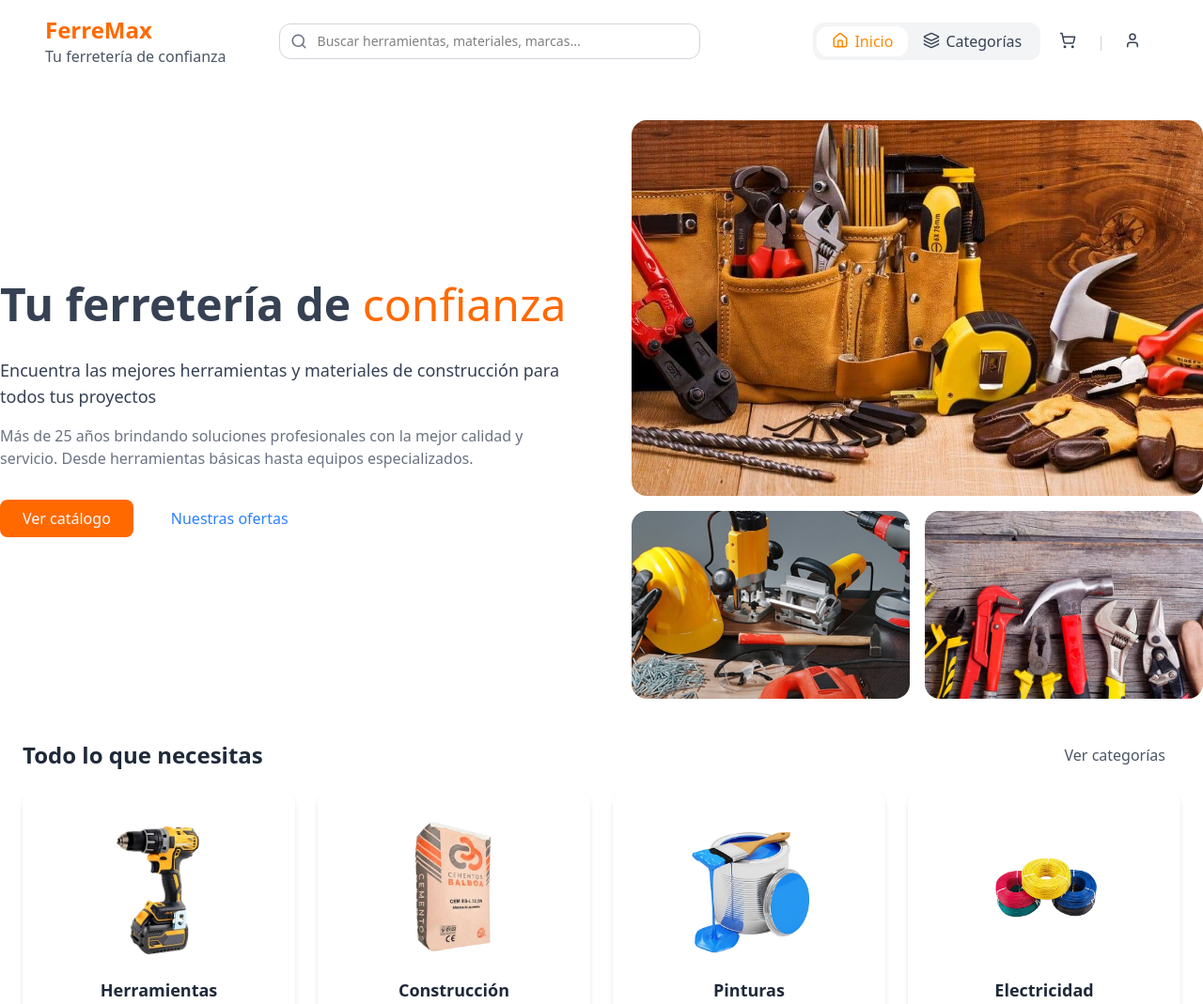
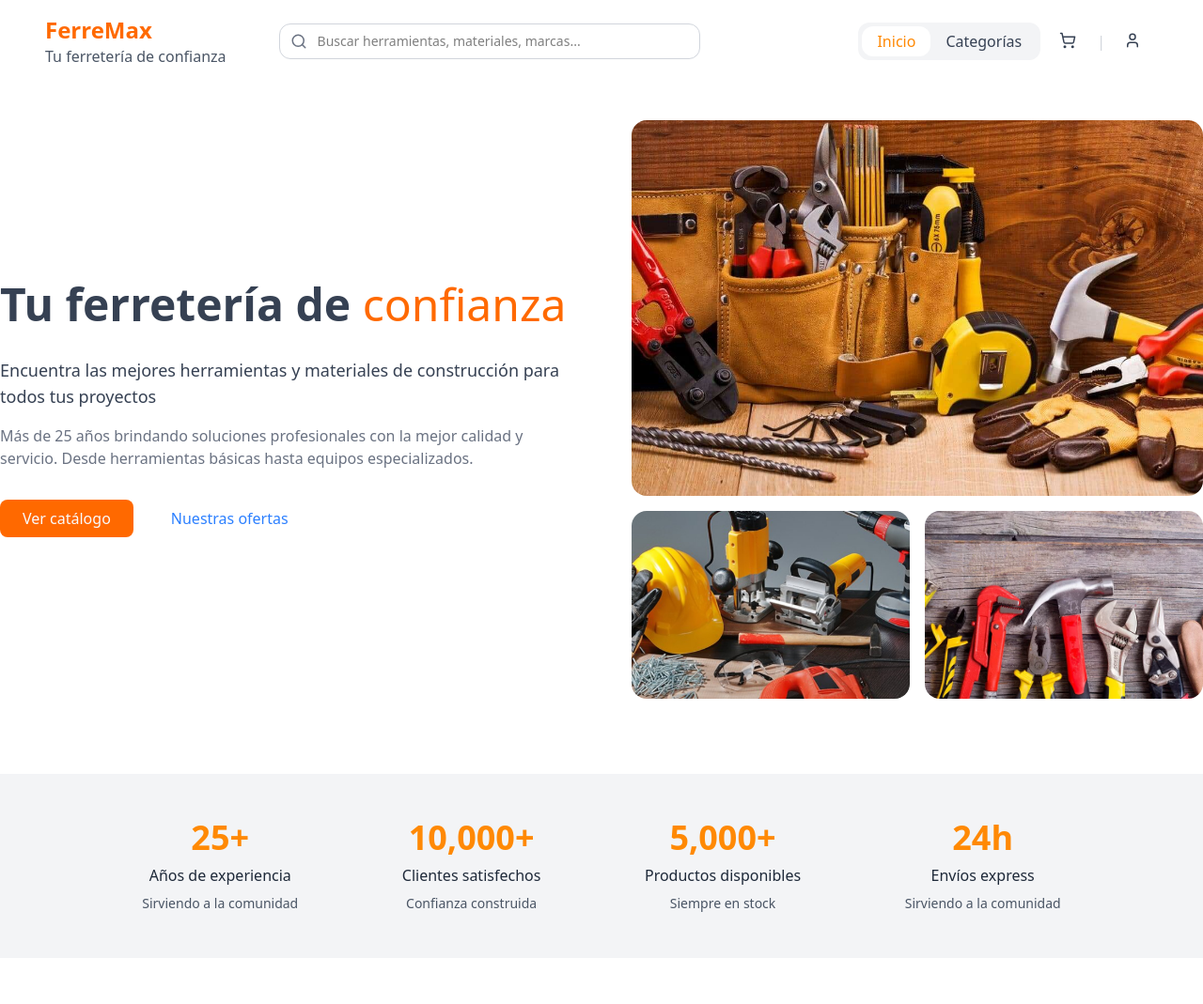
Before and after one commit to davidLM20/shop-web-react, a React (Vite) app: page / in a window 1280 px wide. Shown: the top 1069 px of the page at 94% size. Built offline with nearby package versions, Linux system fonts and the light colour scheme.

Commit message:
Actualizar NavButton y se agrego la seccion de metricas en home

```diff
--- a/src/components/layout/Navbar.tsx
+++ b/src/components/layout/Navbar.tsx
@@ -22,7 +22,6 @@ function Navbar() {
         <nav className={`fixed top-0 left-0 px-12 py-4 w-full bg-white z-50 transition-shadow duration-300 ${hasShadow ? "shadow-md" : ""
             }`}>
             <div className="flex items-center justify-between">
-                {/* Logo */}
                 <div>
                     <div className="text-2xl font-bold text-orange-500">FerreMax</div>
                     <p className="font-size:0.5rem text-gray-600">Tu ferretería de confianza</p>
@@ -30,13 +29,12 @@ function Navbar() {
                 <div className="flex-1 pl-8 mx-6">
                     <SearchBar onSearch={handleSearch} />
                 </div>
-                {/* Menú */}
                 <ul className="flex items-center gap-1">
                     <div className="flex bg-gray-100 rounded-xl p-1">
-                        <NavButton to="/" variant="primary" icon={<Home size={18} />}>
+                        <NavButton to="/" variant="primary">
                             Inicio
                         </NavButton>
-                        <NavButton to="categorias" variant="primary" icon={<Layers size={18} />}>
+                        <NavButton to="categorias" variant="primary">
                             Categorías
                         </NavButton>
                     </div>
--- a/src/components/ui/Button.tsx
+++ b/src/components/ui/Button.tsx
@@ -11,7 +11,7 @@ const Button = ({ children, onClick, type = "button", variant = "primary" }:Butt
 
     const variants: Record<string, string> = {
         primary: "px-6 py-2 text-gray-50 bg-orange-500 rounded-lg hover:bg-oranbge-600 hover:scale-105 transition-trasform",
-        secondary: "px-6 py-2 text-blue-500 bg-white rounded-4xl hover:bg-gray-200",
+        secondary: "px-6 py-2 text-blue-500 bg-white rounded-lg hover:bg-gray-200",
     };
 
     const className = `${variants[variant]}`;
--- a/src/components/ui/Navbutton.tsx
+++ b/src/components/ui/Navbutton.tsx
@@ -16,7 +16,7 @@ export default function NavButton({ to, children, icon, variant = "secondary" }:
     const baseStyle = "flex items-center gap-1 px-4 py-2 rounded-4xl text-gray-50 hover:bg-gray-100";
 
     const variants: Record<Variant, string> = {
-        primary:"h-8 text-gray-700 hover:bg-gray-50 hover:text-orange-500 rounded-xl",
+        primary:"h-8 fond-medium text-gray-700 hover:bg-gray-50 hover:text-orange-500 rounded-xl",
         secondary:"h-8 text-gray-700 hover:bg-white hover:text-orange-500 rounded-xs",
         icon:"h-10 text-gray-700 rounded-xl hover:bg-gray-100"
     }
@@ -27,7 +27,7 @@ export default function NavButton({ to, children, icon, variant = "secondary" }:
         <NavLink
             to={to}
             className={({ isActive }) =>
-                `${baseStyle} ${variants[variant]} ${isActive && variant !== "icon" ? " bg-white text-orange-400":""}`
+                `${baseStyle} ${variants[variant]} ${isActive && variant !== "icon" ? " bg-white text-orange-400 hover:bg-gray-100":""}`
             }>
             {icon && <span className="w-5 h-5">{icon}</span>}
             {variant !=="icon" && children}
--- a/src/pages/Home/components/Hero.tsx
+++ b/src/pages/Home/components/Hero.tsx
@@ -5,7 +5,7 @@ import thirdImg from "../../../assets/img//home/herramientas-ferreteria.jpeg";
 
 const Hero = () => {
     return (
-        <section className="flex items-center max-w-[1440px] mx-auto pt-32 rounded-2xl gap-16">
+        <section className="flex items-center max-w-[1440px] mx-auto pt-32 rounded-2xl gap-16 mb-20">
             <div className="flex flex-col w-[50%] pt-20 pb-20 gap-4">
                 <h1 className="text-5xl">
                     <span className="font-bold text-gray-700">Tu ferretería de</span>{" "}
--- /dev/null
+++ b/src/pages/Home/components/Metrics.tsx
@@ -0,0 +1,28 @@
+const Metrics = () =>{
+    return (
+        <section className="flex justify-around bg-gray-100 py-12 px-24">
+            <div className="flex flex-col text-center gap-2">
+                <h4 className="text-4xl font-bold text-orange-400">25+</h4>
+                <p className="text-base text-gray-800 font-medium">Años de experiencia</p>
+                <p className="text-sm text-gray-600">Sirviendo a la comunidad</p>
+            </div>
+            <div className="flex flex-col text-center gap-2">
+                <h4 className="text-4xl font-bold text-orange-400">10,000+</h4>
+                <p className="text-gray-800 font-medium">Clientes satisfechos</p>
+                <p className="text-sm text-gray-600">Confianza construida</p>
+            </div>
+            <div className="flex flex-col text-center gap-2">
+                <h4 className="text-4xl font-bold text-orange-400">5,000+</h4>
+                <p className="text-gray-800 font-medium">Productos disponibles</p>
+                <p className="text-sm text-gray-600">Siempre en stock</p>
+            </div>
+            <div className="flex flex-col text-center gap-2">
+                <h4 className="text-4xl font-bold text-orange-400">24h</h4>
+                <p className="text-gray-800 font-medium">Envíos express</p>
+                <p className="text-sm text-gray-600">Sirviendo a la comunidad</p>
+            </div>
+        </section>
+    )
+}
+
+export default Metrics;
--- a/src/pages/Home/index.tsx
+++ b/src/pages/Home/index.tsx
@@ -2,11 +2,13 @@ import Hero from "./components/Hero";
 import Categories from "./components/Categories";
 import FeaturedProducts from "./components/FeatureProducts";
 import Newsletter from "./components/Newsletter";
+import Metrics from "./components/Metrics";
 
 function Home() {
   return (
     <div>
       <Hero/>
+      <Metrics/>
       <Categories/>
       <FeaturedProducts/>
       <Newsletter/>
```
